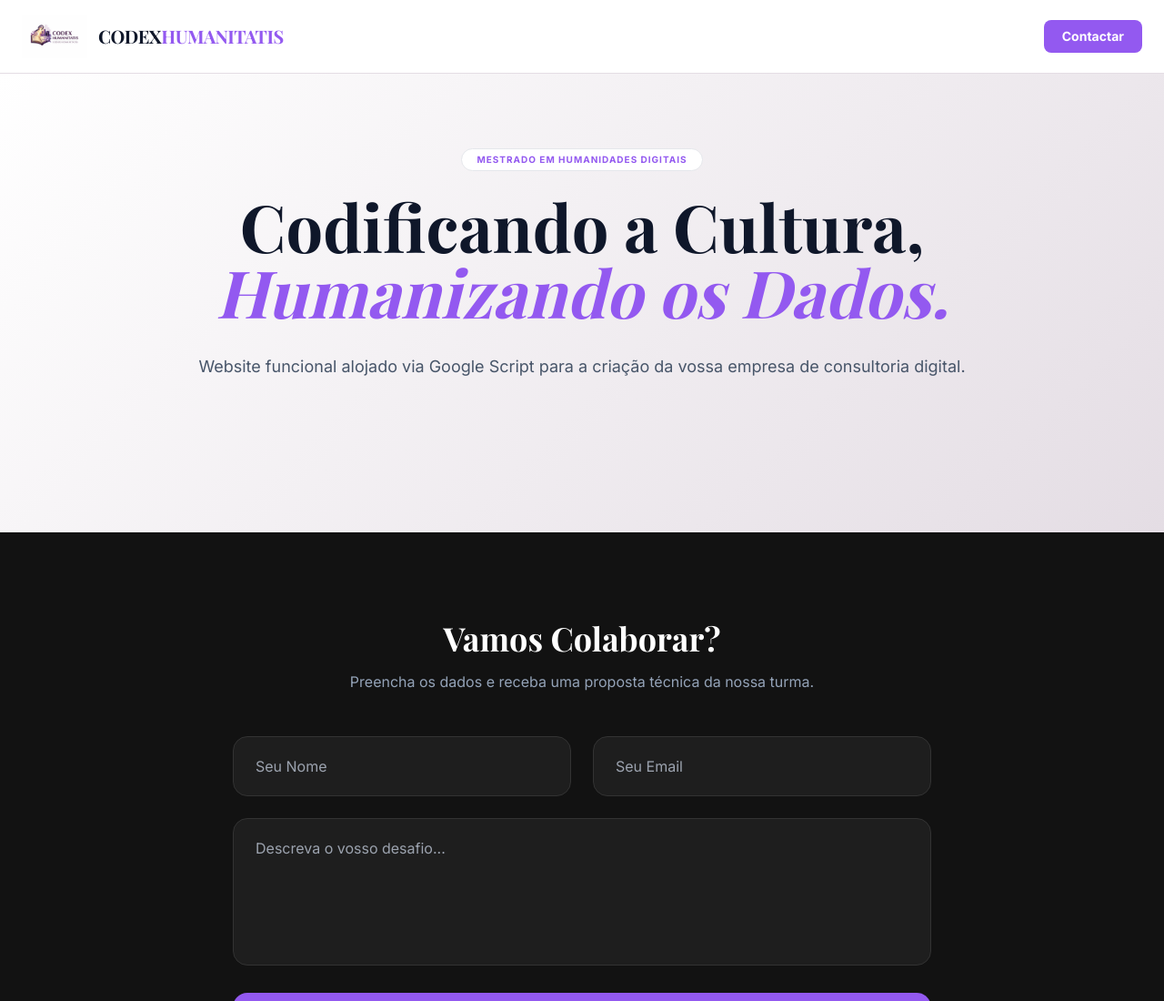
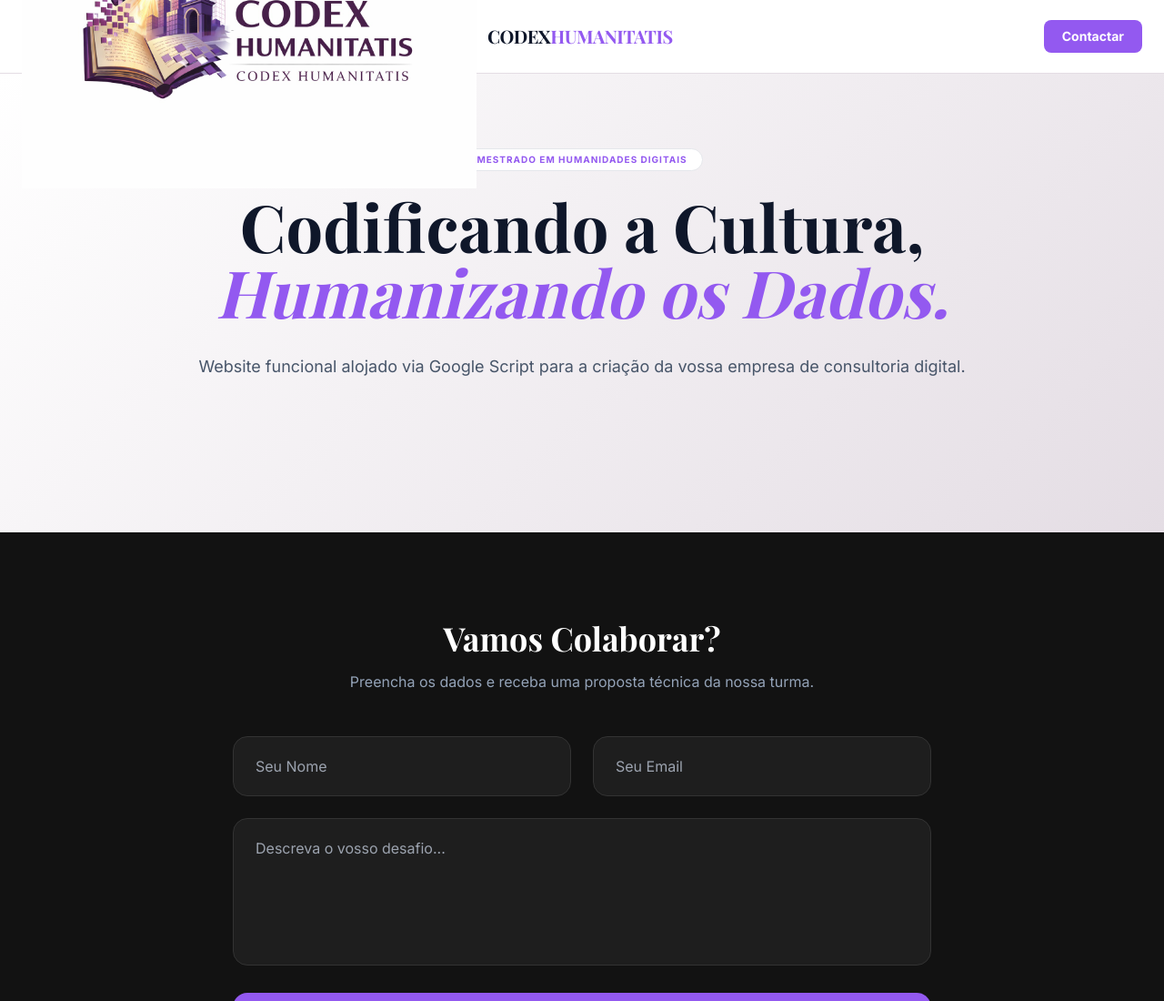
Before and after one commit to thenameisjuh/Codex-Humanitatis, a plain HTML site: page index.html in a window 1280 px wide. Shown: the top 1100 px of the page at 91% size. Drawn offline with nearby package versions, Linux system fonts and the light colour scheme; a web font is replaced by a local one.

Commit message:
Update index.html

```diff
--- a/index.html
+++ b/index.html
@@ -14,7 +14,6 @@
         .text-violet-bright { color: #9359F0; }
         .gradient-hero { background: linear-gradient(135deg, #FFFFFF 0%, #E4DDE4 100%); }
         .loading { opacity: 0.6; cursor: not-allowed; }
-        .h-12 w-auto object-contain {width="100px"; height="70px";}
     </style>
 </head>
 <body class="bg-white text-slate-900">
@@ -24,7 +23,7 @@
         <div class="max-w-7xl mx-auto px-6 h-20 flex justify-between items-center">
             <div class="flex items-center space-x-3">
                 <div>
-                    <img src="logoCodex.jpeg" alt="Logo Codex" class="h-12 w-auto object-contain">
+                    <img src="logoCodex.jpeg" alt="Logo" width="500">
                 </div>
                 <h1 class="text-xl font-bold uppercase tracking-tight">Codex<span class="text-violet-bright font-light">Humanitatis</span></h1>
             </div>
```
